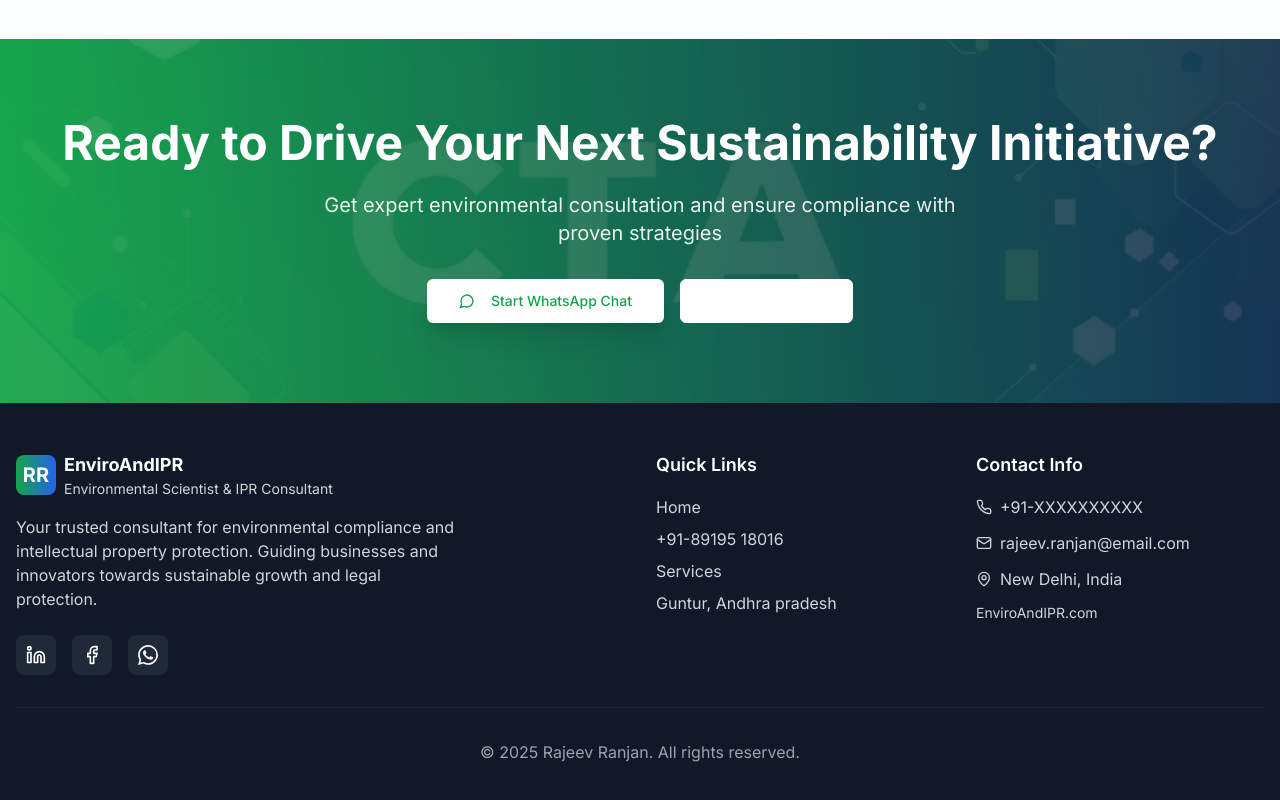
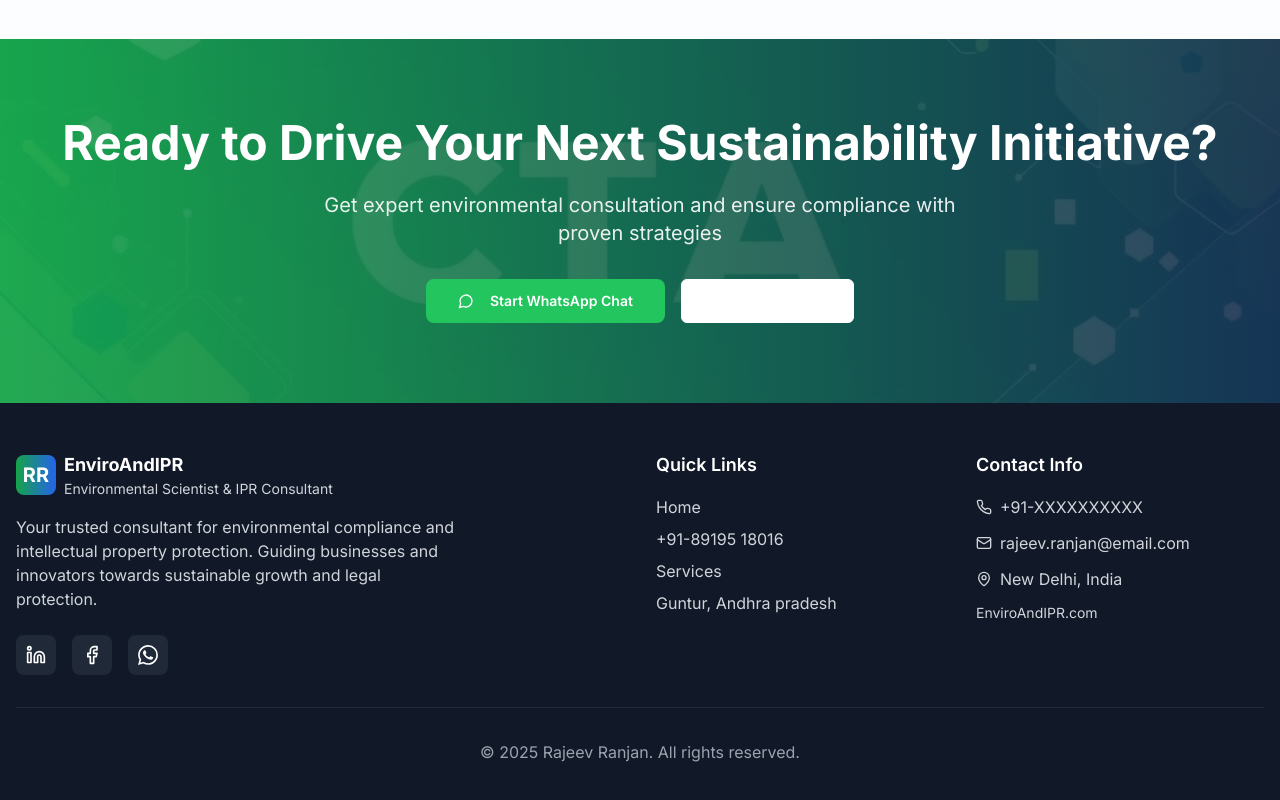
Before and after one commit to thenaikoti/rajeevs-digital-presence-kit-598b726e, a React (Vite) app: page /environmental-services in a window 1280 px wide. Shown: the part 5389-6189 px from the top of the page. Built offline with nearby package versions, Linux system fonts and the light colour scheme.

Commit message:
Visual edit in Lovable
Edited UI in Lovable

```diff
--- a/src/pages/EnvironmentalServices.tsx
+++ b/src/pages/EnvironmentalServices.tsx
@@ -425,7 +425,7 @@ const EnvironmentalServices = () => {
             Get expert environmental consultation and ensure compliance with proven strategies
           </p>
           <div className="flex flex-col sm:flex-row gap-4 justify-center">
-            <Button size="lg" onClick={handleWhatsAppClick} className="bg-white text-brand-green hover:bg-white/90 hover-lift shadow-xl">
+            <Button size="lg" onClick={handleWhatsAppClick} className="bg-green-500 hover:bg-green-600 text-white px-8 py-4 rounded-lg font-semibold flex items-center justify-center space-x-2 transition-all duration-300 transform hover:scale-105 ">
               <MessageCircle className="w-5 h-5 mr-2" />
               Start WhatsApp Chat
             </Button>
```
